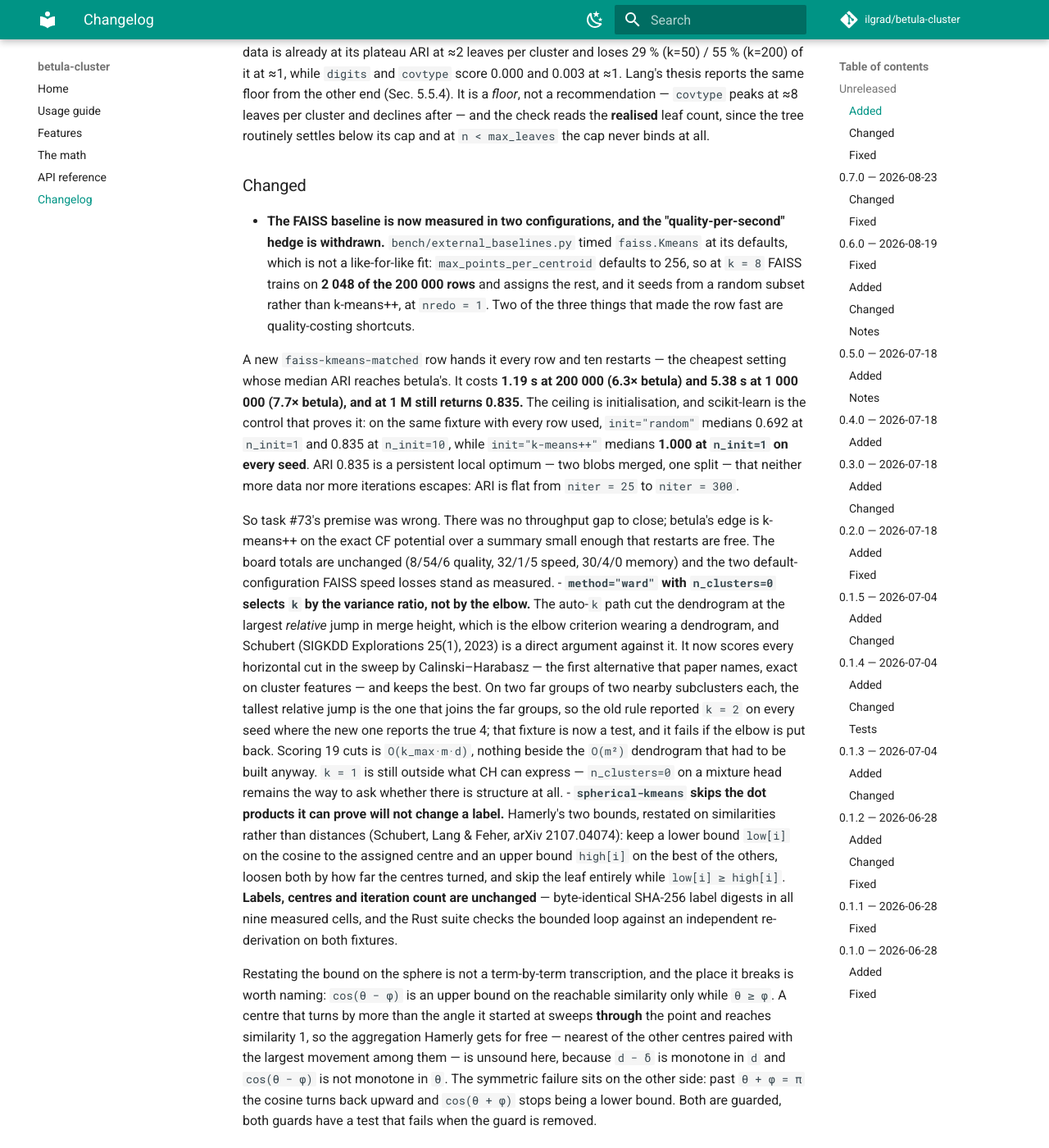
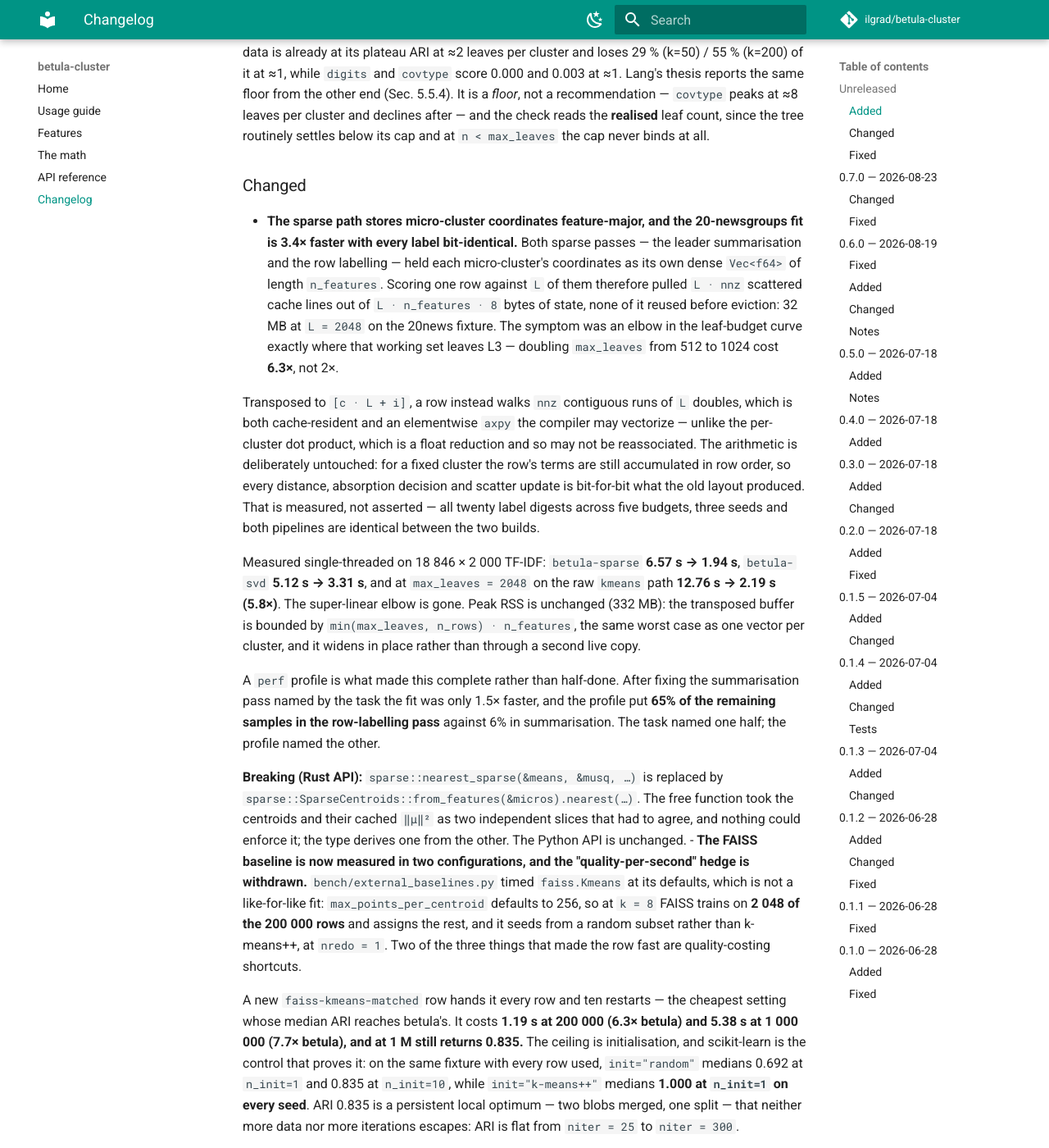
Before and after one commit to ilgrad/betula-cluster, an MkDocs documentation site: the page built from docs/changelog.md, in a window 1280 px wide and 1400 px high, scrolled down 11167 px. Shown: the whole window at 82% size. Built offline with MkDocs 1.6.1 and Material for MkDocs 9.7.7, drawn with Linux system fonts in a browser that asks for light colours; comment, search, counter and statistics services are not loaded.

Commit message:
perf(sparse): store micro-cluster coordinates feature-major, 3.4x on 20 newsgroups
Both sparse passes kept each micro-cluster's coordinates in its own dense Vec<f64> of length
n_features, so scoring one row against L clusters pulled L*nnz scattered cache lines out of
L*n_features*8 bytes of state -- 32 MB at L=2048 on the 20news fixture, none of it reused before
eviction. The symptom was an elbow in the leaf-budget curve exactly where that working set leaves
L3: doubling max_leaves from 512 to 1024 cost 6.3x, not 2x. The pass is linear in the budget by
construction, so the super-linear curve was the cache, not the algorithm.

Transposed to [c*L + i], a row walks nnz contiguous runs of L doubles: cache-resident, and an
elementwise axpy the compiler may vectorize rather than a float reduction it may not reassociate.
The arithmetic is untouched -- for a fixed cluster the row's terms are still accumulated in row
order -- so every distance, absorption decision and scatter update is bit-for-bit the old one. All
twenty label digests across five budgets, three seeds and both pipelines are identical between the
builds.

betula-sparse 6.57 s -> 1.94 s, betula-svd 5.12 s -> 3.31 s, and 12.76 s -> 2.19 s at max_leaves=2048
on the raw kmeans path. Peak RSS unchanged at 332 MB: the buffer is bounded by
min(max_leaves, n_rows) * n_features, the same worst case as one vector per cluster, and it widens in
place rather than through a second live copy.

The task named summarisation. After fixing it alone the fit was only 1.5x faster, and a perf profile
put 65% of the remaining samples in the row-labelling pass and 6% in summarisation -- the same defect
in the half the task did not mention. Both are fixed.

Breaking (Rust API): sparse::nearest_sparse is replaced by SparseCentroids::from_features(..).nearest(..).
The free function took the centroids and their cached norms as two slices that had to agree and
nothing could enforce it. Python API unchanged. Speed board 32/1/5 -> 33/0/5; two vs-best pairings
re-named and are explained in bench/RESULTS.md before --update.

```diff
--- a/CHANGELOG.md
+++ b/CHANGELOG.md
@@ -464,6 +464,37 @@
   the tree routinely settles below its cap and at `n < max_leaves` the cap never binds at all.
 
 ### Changed
+- **The sparse path stores micro-cluster coordinates feature-major, and the 20-newsgroups fit is
+  3.4× faster with every label bit-identical.** Both sparse passes — the leader summarisation and the
+  row labelling — held each micro-cluster's coordinates as its own dense `Vec<f64>` of length
+  `n_features`. Scoring one row against `L` of them therefore pulled `L · nnz` scattered cache lines
+  out of `L · n_features · 8` bytes of state, none of it reused before eviction: 32 MB at `L = 2048`
+  on the 20news fixture. The symptom was an elbow in the leaf-budget curve exactly where that working
+  set leaves L3 — doubling `max_leaves` from 512 to 1024 cost **6.3×**, not 2×.
+
+  Transposed to `[c · L + i]`, a row instead walks `nnz` contiguous runs of `L` doubles, which is both
+  cache-resident and an elementwise `axpy` the compiler may vectorize — unlike the per-cluster dot
+  product, which is a float reduction and so may not be reassociated. The arithmetic is deliberately
+  untouched: for a fixed cluster the row's terms are still accumulated in row order, so every
+  distance, absorption decision and scatter update is bit-for-bit what the old layout produced. That
+  is measured, not asserted — all twenty label digests across five budgets, three seeds and both
+  pipelines are identical between the two builds.
+
+  Measured single-threaded on 18 846 × 2 000 TF-IDF: `betula-sparse` **6.57 s → 1.94 s**,
+  `betula-svd` **5.12 s → 3.31 s**, and at `max_leaves = 2048` on the raw `kmeans` path
+  **12.76 s → 2.19 s (5.8×)**. The super-linear elbow is gone. Peak RSS is unchanged (332 MB): the
+  transposed buffer is bounded by `min(max_leaves, n_rows) · n_features`, the same worst case as one
+  vector per cluster, and it widens in place rather than through a second live copy.
+
+  A `perf` profile is what made this complete rather than half-done. After fixing the summarisation
+  pass named by the task the fit was only 1.5× faster, and the profile put **65% of the remaining
+  samples in the row-labelling pass** against 6% in summarisation. The task named one half; the
+  profile named the other.
+
+  **Breaking (Rust API):** `sparse::nearest_sparse(&means, &musq, …)` is replaced by
+  `sparse::SparseCentroids::from_features(&micros).nearest(…)`. The free function took the centroids
+  and their cached `‖μ‖²` as two independent slices that had to agree, and nothing could enforce it;
+  the type derives one from the other. The Python API is unchanged.
 - **The FAISS baseline is now measured in two configurations, and the "quality-per-second" hedge is
   withdrawn.** `bench/external_baselines.py` timed `faiss.Kmeans` at its defaults, which is not a
   like-for-like fit: `max_points_per_centroid` defaults to 256, so at `k = 8` FAISS trains on **2 048
```
Also changed, not shown: bench/RESULTS.md (+71 -19 lines), 4 other files.
